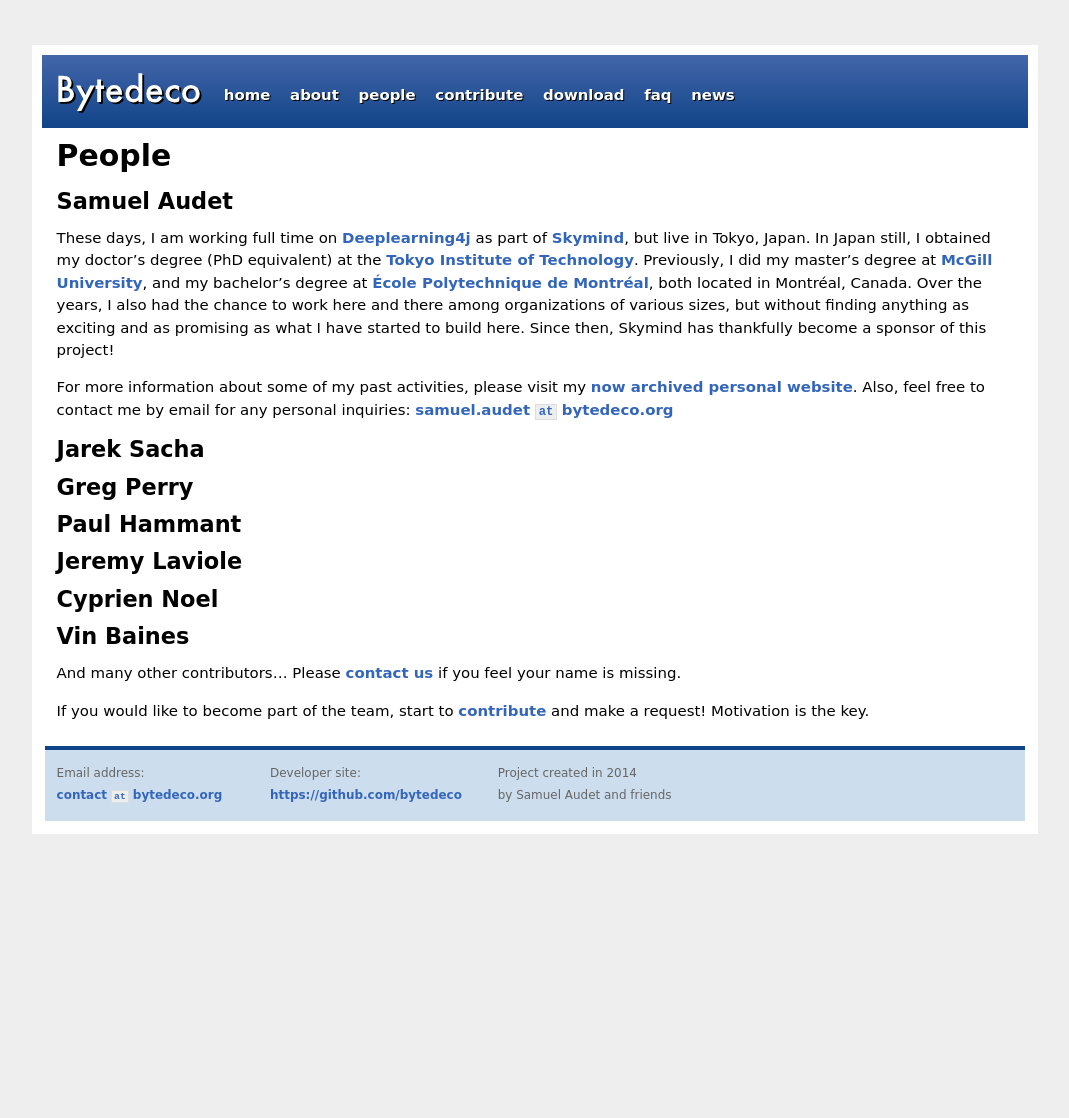
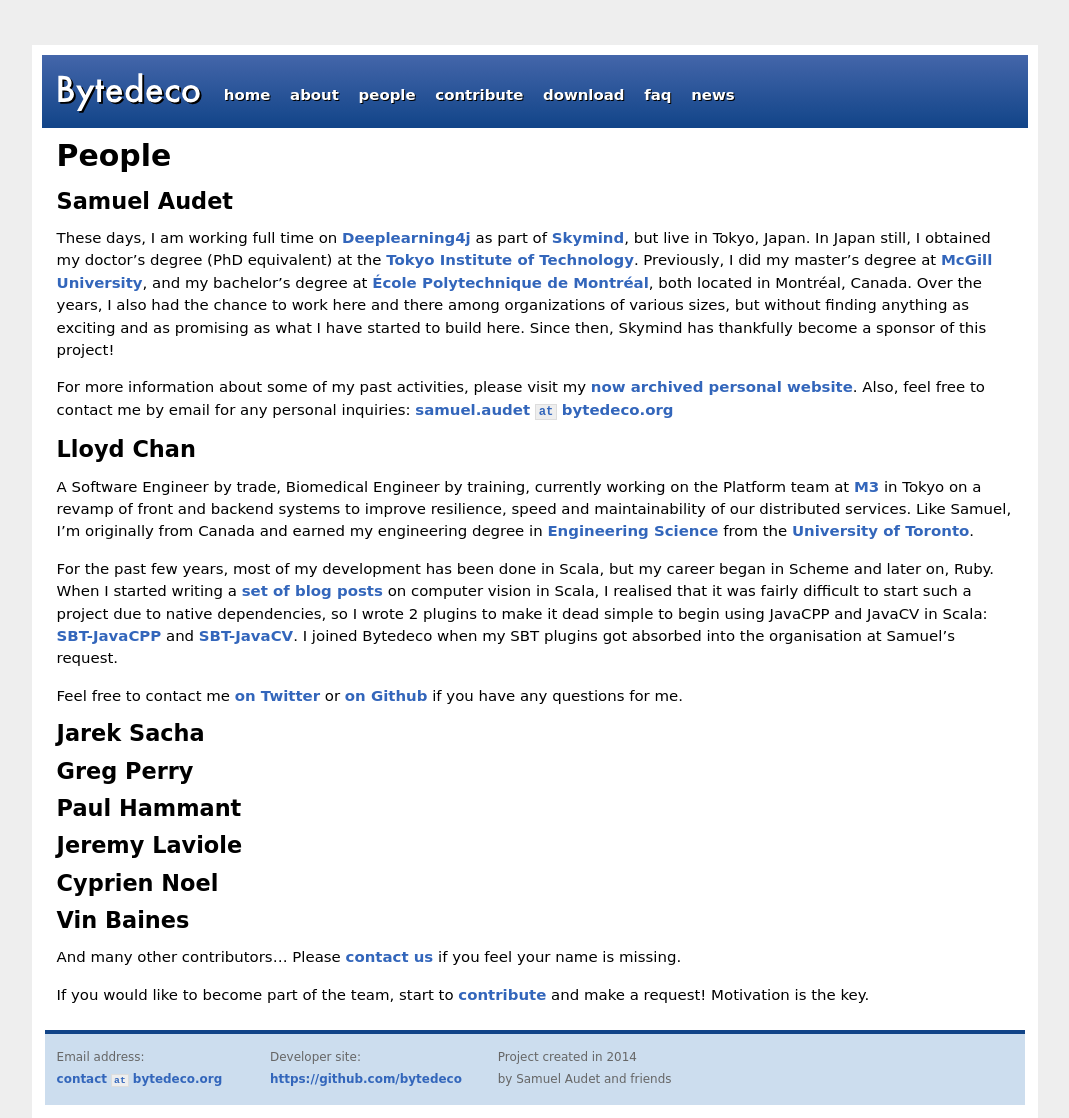
Before and after one commit to bytedeco/bytedeco.github.io, a Jekyll site: the page built from people/index.md, in a window 1280 px wide. Shown: the whole page, without its empty margins (105-1174 px from the left). Built offline with Jekyll 4.4.1, drawn with Linux system fonts in a browser that asks for light colours; before the commit the page ends 945 px from its top, so only the background shows below that.

Commit message:
Add myself to the list of people involved

```diff
--- a/people/index.md
+++ b/people/index.md
@@ -12,6 +12,15 @@ Samuel Audet
 These days, I am working full time on [Deeplearning4j](http://deeplearning4j.org/) as part of [Skymind](http://www.skymind.io/), but live in Tokyo, Japan. In Japan still, I obtained my doctor's degree (PhD equivalent) at the [Tokyo Institute of Technology](http://www.titech.ac.jp/english/). Previously, I did my master's degree at [McGill University](http://www.mcgill.ca/), and my bachelor's degree at [École Polytechnique de Montréal](http://www.polymtl.ca/en/), both located in Montréal, Canada. Over the years, I also had the chance to work here and there among organizations of various sizes, but without finding anything as exciting and as promising as what I have started to build here. Since then, Skymind has thankfully become a sponsor of this project!
 
 For more information about some of my past activities, please visit my [now archived personal website](http://www.ok.ctrl.titech.ac.jp/res/PCS/). Also, feel free to contact me by email for any personal inquiries: [samuel.audet `at` bytedeco.org](mailto:samuel.audet at bytedeco.org)
+
+Lloyd Chan
+-----------
+
+A Software Engineer by trade, Biomedical Engineer by training, currently working on the Platform team at [M3](https://www.m3.com) in Tokyo on a revamp of front and backend systems to improve resilience, speed and maintainability of our distributed services.  Like Samuel, I'm originally from Canada and earned my engineering degree in [Engineering Science](http://engsci.utoronto.ca/) from the [University of Toronto](https://www.utoronto.ca/).
+
+For the past few years, most of my development has been done in Scala, but my career began in Scheme and later on, Ruby. When I started writing a [set of blog posts](https://beachape.com/blog/2016/03/08/scala-and-opencv-ep-1-akka-webcam/) on computer vision in Scala, I realised that it was fairly difficult to start such a project due to native dependencies, so I wrote 2 plugins to make it dead simple to begin using JavaCPP and JavaCV in Scala: [SBT-JavaCPP](https://github.com/bytedeco/sbt-javacpp) and [SBT-JavaCV](https://github.com/bytedeco/sbt-javacv). I joined Bytedeco when my SBT plugins got absorbed into the organisation at Samuel's request.
+
+Feel free to contact me [on Twitter](https://twitter.com/meta_Lloyd) or [on Github](https://github.com/lloydmeta) if you have any questions for me.
 
 Jarek Sacha
 -----------
```
